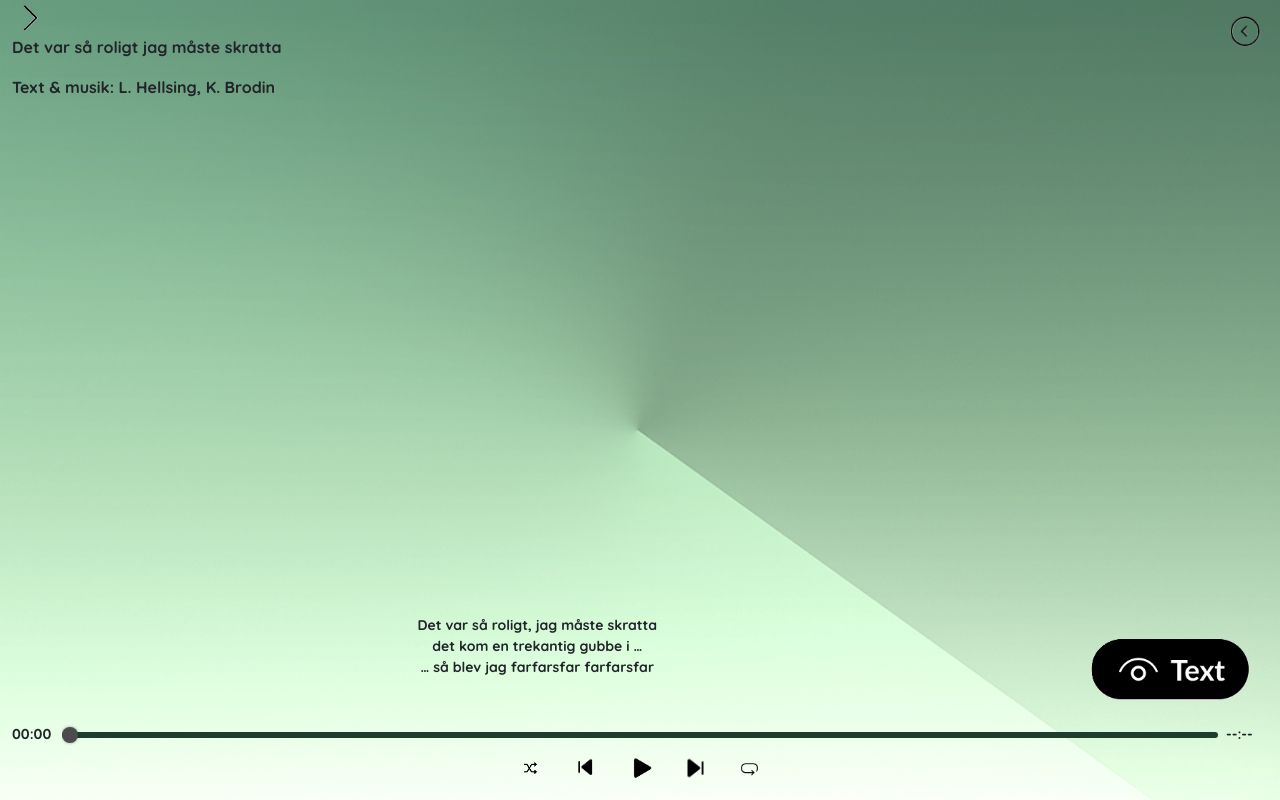
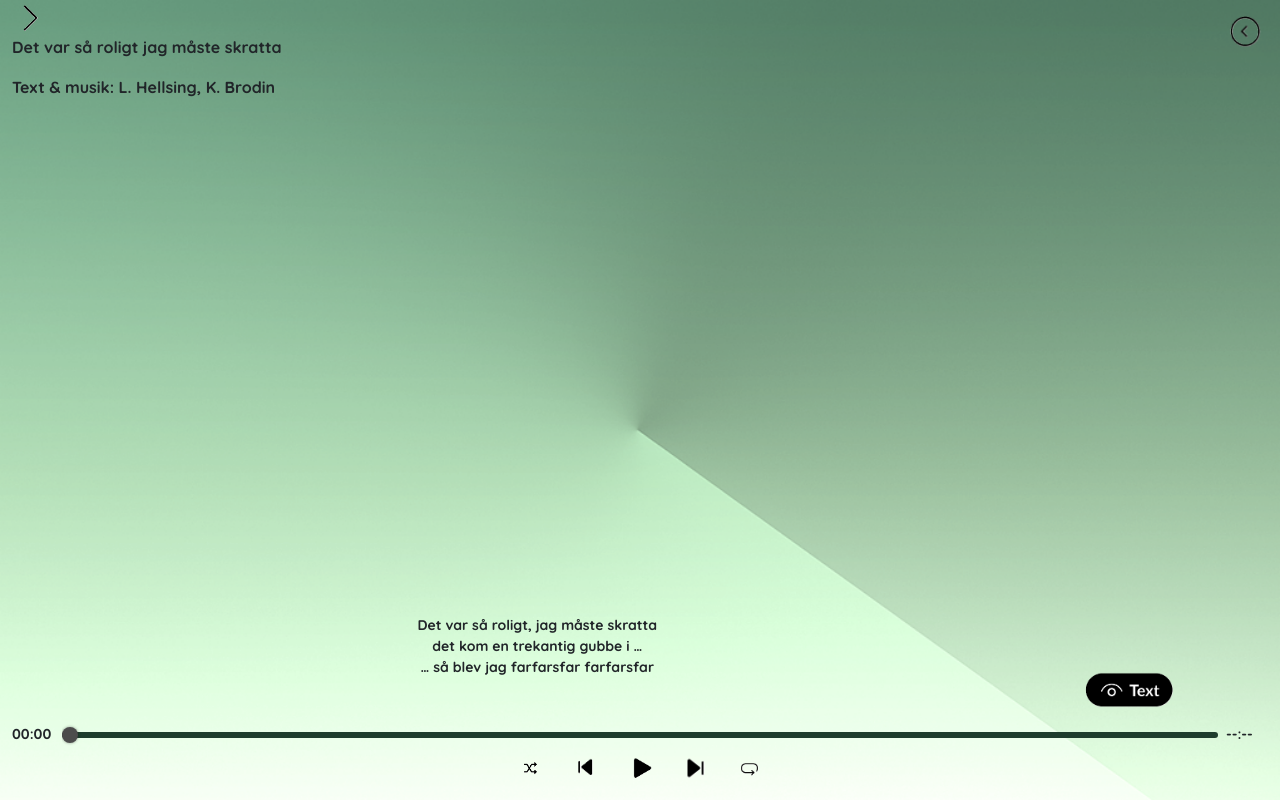
Before and after one commit to babblex/Sjung-, a Flask app: page / in a window 1280 px wide. Run offline with Flask 3, Linux system fonts and the light colour scheme.

Commit message:
storlek som saknades
Co-Authored-By: crypto-Mil <204716964+crypto-Mil@users.noreply.github.com>

```diff
--- a/static/css/style.css
+++ b/static/css/style.css
@@ -21,6 +21,10 @@
 
 #main-height{
   min-height: 600px;
+}
+
+.show-text {
+  max-height: 50px;
 }
 
 .symbols-header{
```
